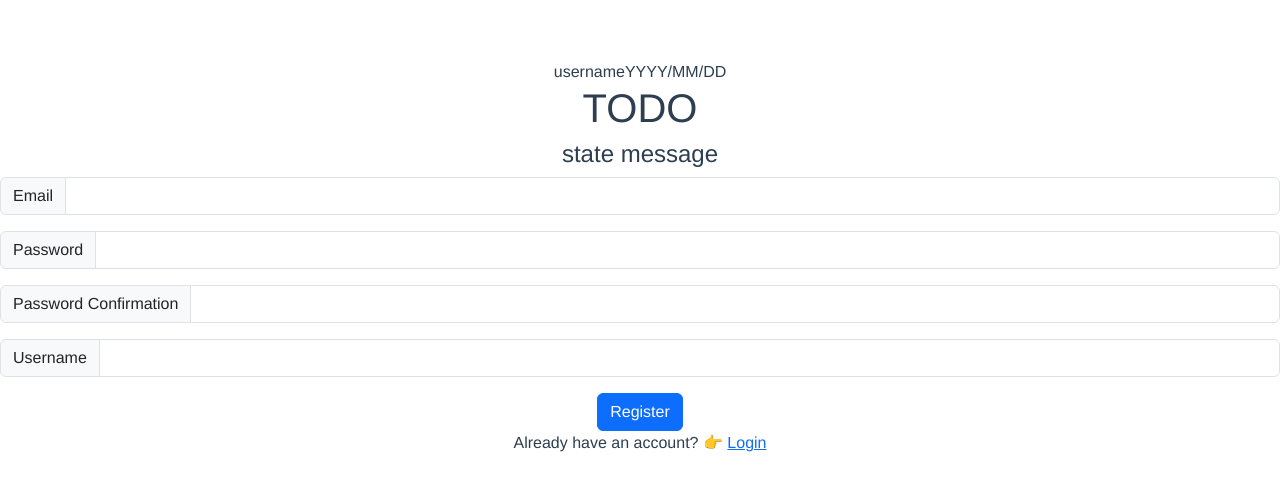
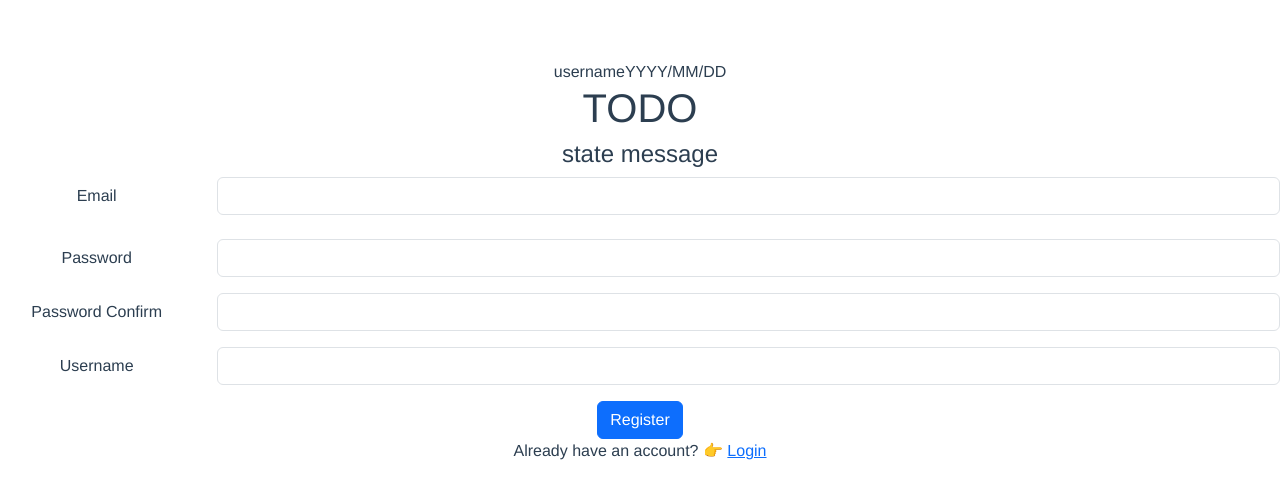
Before and after one commit to robinyeon/vue-todolist, a Vue app: page /register in a window 1280 px wide. Shown: the top 498 px of the page. Built offline with nearby package versions, Linux system fonts and the light colour scheme.

Commit message:
Fix: changed basic ui

```diff
--- a/index.html
+++ b/index.html
@@ -4,7 +4,7 @@
     <meta charset="UTF-8" />
     <link rel="icon" type="image/svg+xml" href="/vite.svg" />
     <meta name="viewport" content="width=device-width, initial-scale=1.0" />
-    <title>Vite + Vue</title>
+    <title>TodoList</title>
   </head>
   <body>
     <div id="app"></div>
--- a/src/router/views/List.vue
+++ b/src/router/views/List.vue
@@ -1,6 +1,6 @@
 <template>
   <div>
-    <div class="dropdown">
+    <div class="dropdown mb-4">
       <button
         class="btn btn-secondary dropdown-toggle"
         type="button"
@@ -43,47 +43,7 @@
         aria-label="Text input with dropdown button"
       />
     </div>
-    <ul class="list-group">
-      <li class="list-group-item">
-        <input
-          class="form-check-input me-1"
-          type="checkbox"
-          value=""
-          id="firstCheckboxStretched"
-        />
-        <label
-          class="form-check-label stretched-link"
-          for="firstCheckboxStretched"
-          >First task</label
-        >
-      </li>
-      <li class="list-group-item">
-        <input
-          class="form-check-input me-1"
-          type="checkbox"
-          value=""
-          id="secondCheckboxStretched"
-        />
-        <label
-          class="form-check-label stretched-link"
-          for="secondCheckboxStretched"
-          >Second task</label
-        >
-      </li>
-      <li class="list-group-item">
-        <input
-          class="form-check-input me-1"
-          type="checkbox"
-          value=""
-          id="thirdCheckboxStretched"
-        />
-        <label
-          class="form-check-label stretched-link"
-          for="thirdCheckboxStretched"
-          >Third task</label
-        >
-      </li>
-    </ul>
+    <ul class="list-group"></ul>
   </div>
 </template>
 
--- a/src/router/views/Login.vue
+++ b/src/router/views/Login.vue
@@ -1,13 +1,20 @@
 <template>
   <div>
     <form>
-      <div class="mb-3">
-        <label for="inputEmail" class="form-label">Email</label>
-        <input type="email" id="inputEmail" class="form-control" />
+      <div class="row mb-3">
+        <label for="inputEmail" class="col-sm-2 col-form-label">Email</label>
+        <div class="col-sm-10">
+          <input type="email" class="form-control" id="inputEmail" />
+        </div>
       </div>
-      <div class="mb-3">
-        <label for="inputPassword" class="form-label">Password</label>
-        <input type="password" class="form-control" id="inputPassword" />
+
+      <div class="row mb-3">
+        <label for="inputPassword" class="col-sm-2 col-form-label"
+          >Password</label
+        >
+        <div class="col-sm-10">
+          <input type="password" class="form-control" id="inputPassword" />
+        </div>
       </div>
 
       <button type="submit" class="btn btn-primary">Login</button>
--- a/src/router/views/Register.vue
+++ b/src/router/views/Register.vue
@@ -1,52 +1,50 @@
 <template>
   <div>
-    <div class="input-group mb-3">
-      <span class="input-group-text" id="inputGroup-sizing-default">Email</span>
+    <form>
+      <div class="row mb-4">
+        <label for="inputEmail" class="col-sm-2 col-form-label">Email</label>
+        <div class="col-sm-10">
+          <input type="email" class="form-control" id="inputEmail" />
+        </div>
+      </div>
+
+      <div class="row mb-3">
+        <label for="inputPassword" class="col-sm-2 col-form-label"
+          >Password</label
+        >
+        <div class="col-sm-10">
+          <input type="password" class="form-control" id="inputPassword" />
+        </div>
+      </div>
+
+      <div class="row mb-3">
+        <label for="inputPasswordConfirm" class="col-sm-2 col-form-label"
+          >Password Confirm</label
+        >
+        <div class="col-sm-10">
           <input
-        type="text"
+            type="password"
             class="form-control"
-        aria-label="Sizing example input"
-        aria-describedby="inputGroup-sizing-default"
+            id="inputPasswordConfirm"
           />
         </div>
-    <div class="input-group mb-3">
-      <span class="input-group-text" id="inputGroup-sizing-default"
-        >Password</span
+      </div>
+
+      <div class="row mb-3">
+        <label for="inputUsername" class="col-sm-2 col-form-label"
+          >Username</label
         >
-      <input
-        type="text"
-        class="form-control"
-        aria-label="Sizing example input"
-        aria-describedby="inputGroup-sizing-default"
-      />
+        <div class="col-sm-10">
+          <input type="text" class="form-control" id="inputUsername" />
         </div>
-    <div class="input-group mb-3">
-      <span class="input-group-text" id="inputGroup-sizing-default"
-        >Password Confirmation</span
-      >
-      <input
-        type="text"
-        class="form-control"
-        aria-label="Sizing example input"
-        aria-describedby="inputGroup-sizing-default"
-      />
       </div>
-    <div class="input-group mb-3">
-      <span class="input-group-text" id="inputGroup-sizing-default"
-        >Username</span
-      >
-      <input
-        type="text"
-        class="form-control"
-        aria-label="Sizing example input"
-        aria-describedby="inputGroup-sizing-default"
-      />
-    </div>
+
       <button type="submit" class="btn btn-primary">Register</button>
       <p>
         Already have an account? 👉
         <router-link to="/">Login</router-link>
       </p>
+    </form>
   </div>
 </template>
 
```
Lines whose indentation alone changed are shown as unchanged.
